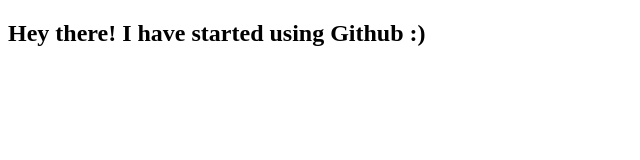
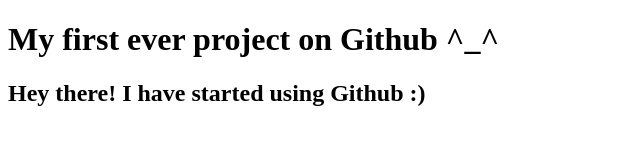
Before and after one commit to tarekazizjitu/my-first-ever-website, a plain HTML site: page index.html in a window 1280 px wide. Shown: the whole page, without its empty margins (0-640 px from the left). Drawn offline with Linux system fonts and the light colour scheme.

Commit message:
made some minor changes

```diff
--- a/index.html
+++ b/index.html
@@ -7,6 +7,7 @@
     <title>My First Ever Website</title>
 </head>
 <body>
+    <h1>My first ever project on Github ^_^</h1>
     <h2>Hey there! I have started using Github :)</h2>
 </body>
 </html>
```
Also changed, not shown: 1 other file.
